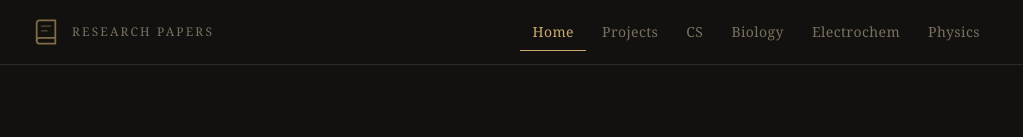
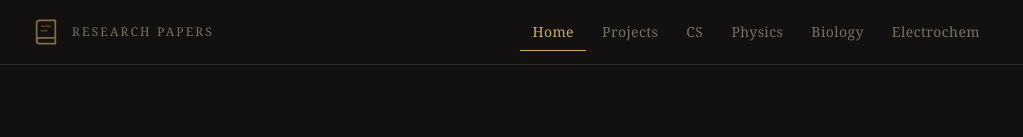
Before and after one commit to GitYeehaw/research-papers-site, a Next.js app: page / in a window 1280 px wide. Shown: the top 137 px of the page, without its empty margins (128-1151 px from the left). Built offline with nearby package versions, Linux system fonts and the light colour scheme.

Commit message:
rearrange 'Physics' nav item

```diff
--- a/src/components/Navbar.tsx
+++ b/src/components/Navbar.tsx
@@ -8,9 +8,9 @@ const NAV_ITEMS = [
   { href: "/", label: "Home" },
   { href: "/projects", label: "Projects" },
   { href: "/cs", label: "CS" },
+  { href: "/physics", label: "Physics" },
   { href: "/biology", label: "Biology" },
   { href: "/electrochem", label: "Electrochem" },
-  { href: "/physics", label: "Physics" },
 ];
 
 export default function Navbar() {
```
